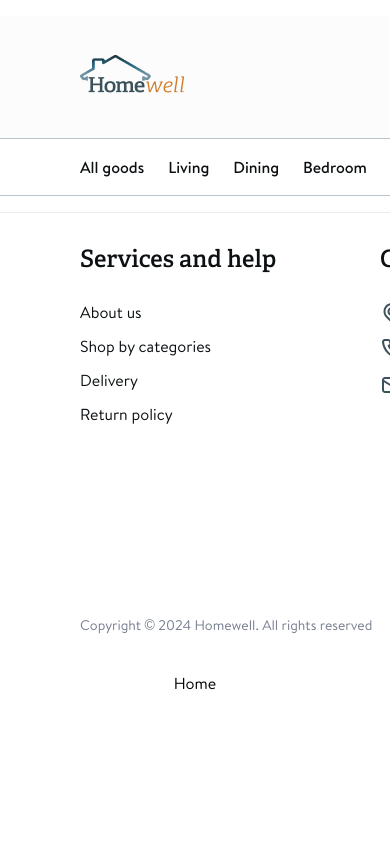
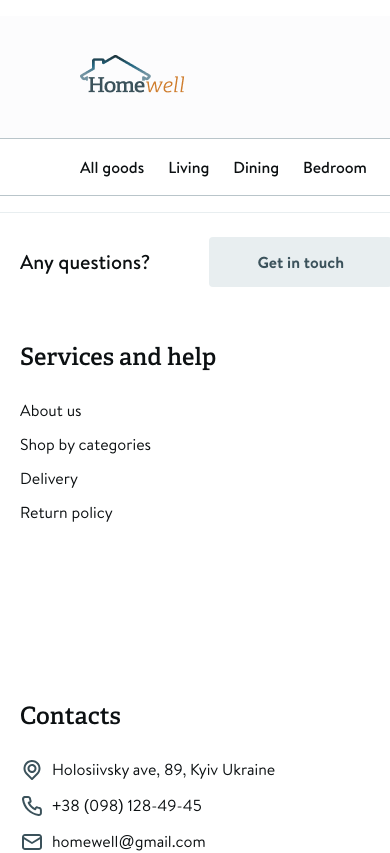
Before and after one commit to Vlad1slov/Frontend-Team-challenge, a React (Create React App) app: page / in a window 390 px wide. Shown: the top 853 px of the page. Built offline with nearby package versions, Linux system fonts and the light colour scheme.

Commit message:
adds Footer mobile styles

```diff
--- a/src/components/Footer/Feedback/Feedback.module.css
+++ b/src/components/Footer/Feedback/Feedback.module.css
@@ -99,6 +99,7 @@
 }
 
 .field {
+  width: 100%;
   color: var(--text-river-styx, #0c1012);
   text-align: left;
   font-family: var(
--- a/src/components/Footer/Footer.jsx
+++ b/src/components/Footer/Footer.jsx
@@ -6,6 +6,12 @@ import { Services } from "./Services/Services";
 export const Footer = () => {
   return (
     <section className={s.footer}>
+      <div className={s.mobGetInTouch}>
+        <p className={s.questions}>Any questions?</p>
+        <button className={s.btnGet}>
+          <span className={s.btnLabel}>Get in touch</span>
+        </button>
+      </div>
       <div className={s.info}>
         <div className={s.servCont}>
           <Services />
@@ -17,7 +23,9 @@ export const Footer = () => {
           </p>
         </div>
       </div>
-      <Feedback />
+      <div className={s.feedbackBox}>
+        <Feedback />
+      </div>
     </section>
   );
 };
--- a/src/components/Footer/Footer.module.css
+++ b/src/components/Footer/Footer.module.css
@@ -4,7 +4,8 @@
   border-style: solid;
   border-color: var(--background-pastelcallalilly, #e8eef0);
   border-width: 1px 0px 0px 0px;
-  margin: 0 auto;
+  margin-left: auto;
+  margin-right: auto;
   padding: 0px 80px 0px 80px;
   display: flex;
   flex-direction: row;
@@ -13,8 +14,82 @@
   justify-content: flex-start;
   width: 1440px;
   position: relative;
+
+  @media screen and (max-width: 1279px) {
+    padding: 0px 20px 0px 20px;
+    flex-direction: column;
+    gap: 0px;
+    width: 412px;
+  }
 }
 
+.mobGetInTouch {
+  padding: 24px 0px 24px 0px;
+  display: flex;
+  flex-direction: row;
+  align-items: center;
+  justify-content: space-between;
+  align-self: stretch;
+  flex-shrink: 0;
+  position: relative;
+
+  @media screen and (min-width: 1280px) {
+    display: none;
+  }
+}
+
+.questions {
+  color: var(--text-river-styx, #0c1012);
+  text-align: left;
+  font-family: var(
+    --titlemedium-font-family,
+    "HvDTrialBrandonText-Medium",
+    sans-serif
+  );
+  font-size: var(--titlemedium-font-size, 20px);
+  line-height: var(--titlemedium-line-height, 28px);
+  font-weight: var(--titlemedium-font-weight, 500);
+  position: relative;
+}
+
+.btnGet {
+  background: var(--background-pastelcallalilly, #e8eef0);
+  border-radius: 4px;
+  padding: 16px 48px 16px 48px;
+  display: flex;
+  flex-direction: row;
+  gap: 12px;
+  align-items: center;
+  justify-content: center;
+  flex-shrink: 0;
+  position: relative;
+}
+
+.btnLabel {
+  color: var(--primary-midsummerdream, #3b525b);
+  text-align: center;
+  font-family: var(
+    --buttons-font-family,
+    "HvDTrialBrandonText-Bold",
+    sans-serif
+  );
+  font-size: var(--buttons-font-size, 16px);
+  line-height: var(--buttons-line-height, 18px);
+  font-weight: var(--buttons-font-weight, 700);
+  position: relative;
+}
+
+.feedbackBox {
+  @media screen and (max-width: 1279px) {
+    display: none;
+  }
+}
+
+.info {
+  width: 100%;
+}
+
+@media screen and (min-width: 1280px) {
   .info {
     display: flex;
     flex-direction: column;
@@ -34,6 +109,7 @@
     flex-shrink: 0;
     width: 569px;
     position: relative;
+  }
 }
 
 .servicesAndHelp {
@@ -64,7 +140,15 @@ button {
   align-self: stretch;
   flex-shrink: 0;
   position: relative;
+
+  @media screen and (max-width: 1279px) {
+    border-style: solid;
+    border-color: var(--primary-pasteltahoesnow, #d8e2e6);
+    border-width: 1px 0px 0px 0px;
+    padding: 12px 0px 12px 0px;
   }
+}
+
 .copyright {
   color: var(--neutrals-4, #777e90);
   text-align: left;
```
Lines whose indentation alone changed are shown as unchanged.
